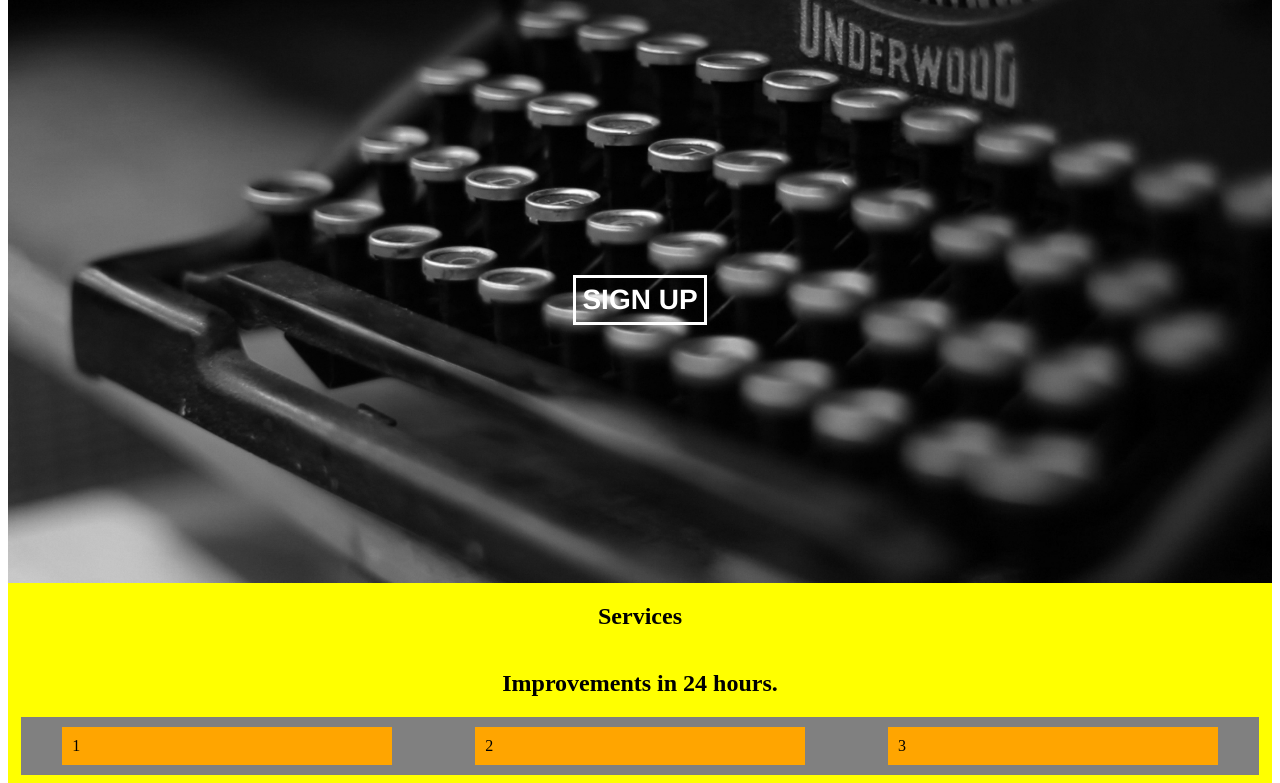
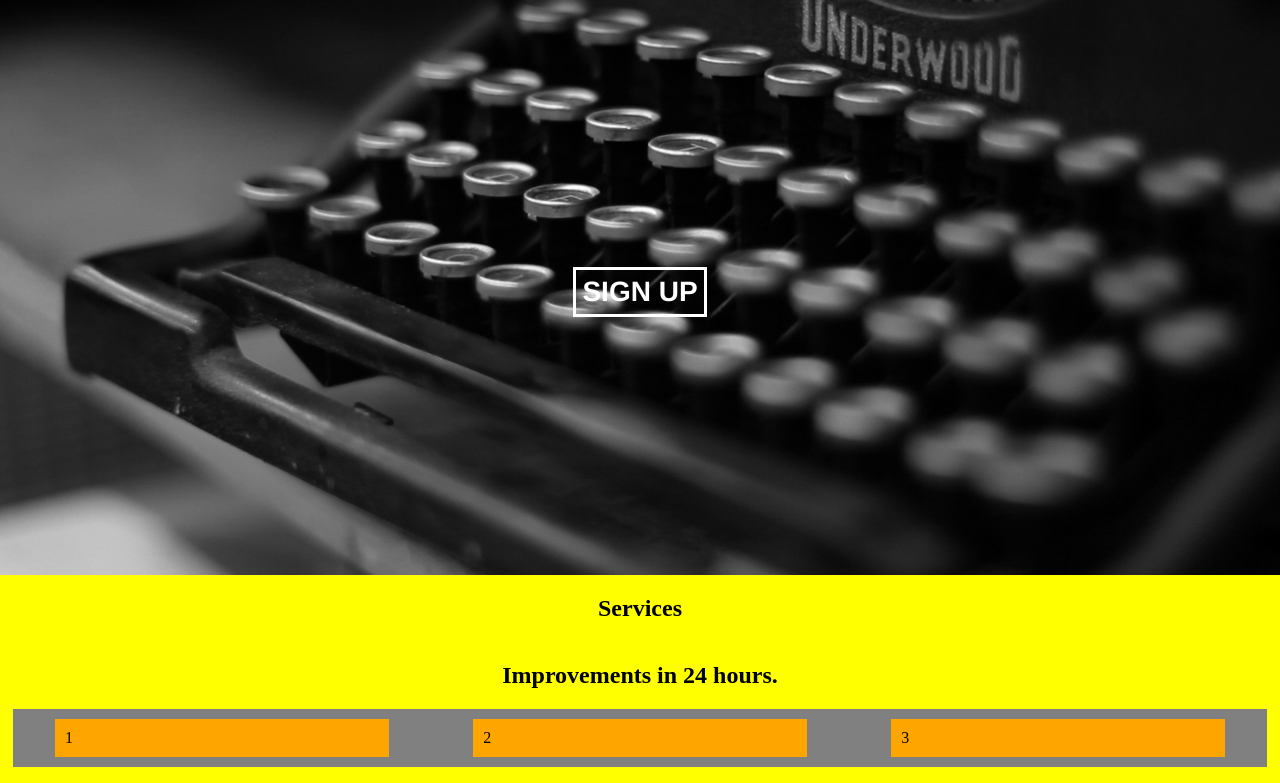
Before and after one commit to ppzgenome/BeamDox, a plain HTML site: page Index.html in a window 1280 px wide. Shown: the part 125-908 px from the top of the page. Drawn offline with Linux system fonts and the light colour scheme.

Commit message:
Fixed browser width issue

```diff
--- a/CSS/Header.css
+++ b/CSS/Header.css
@@ -1,6 +1,10 @@
 /*header css style and layout*/
 /*styles header tag and navlink items*/
 
+html, body{
+	margin:0px;
+	padding:0px;
+}
 
 .navigation{
 	display:flex;
@@ -12,7 +16,6 @@
 	flex-direction:row;
 	justify-content:space-around;
 	position:fixed;
-	box-sizing:border-box;
 }
 
 /*logo container*/
--- a/CSS/Index.css
+++ b/CSS/Index.css
@@ -1,5 +1,4 @@
 /*core is used on the <main> tag */
-
 
 .core{
 	display:flex;
```
